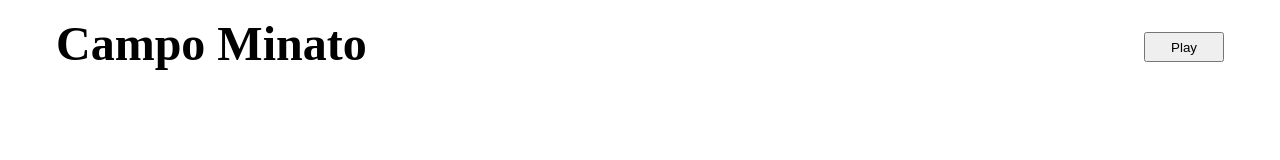
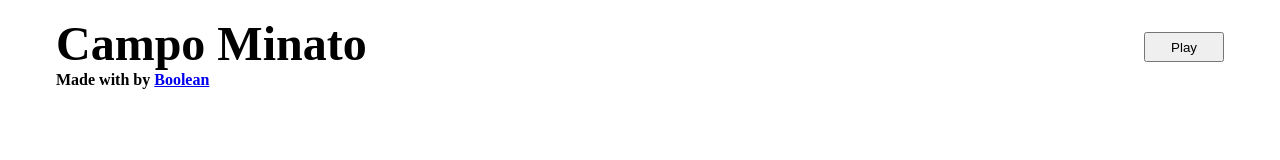
Before and after one commit to VincenzoMinardi/js-campominato-grid, a plain HTML site: page index.html in a window 1280 px wide. Drawn offline with Linux system fonts and the light colour scheme.

Commit message:
add: structure html

```diff
--- a/index.html
+++ b/index.html
@@ -15,6 +15,12 @@
                 <button id="btn-play">Play</button>
             </div>
         </nav>
+        <main>
+
+        </main>
+        <footer>
+            <h4>Made with by <a href="#">Boolean</a></h4>
+        </footer>
 
 
     </div>
```
